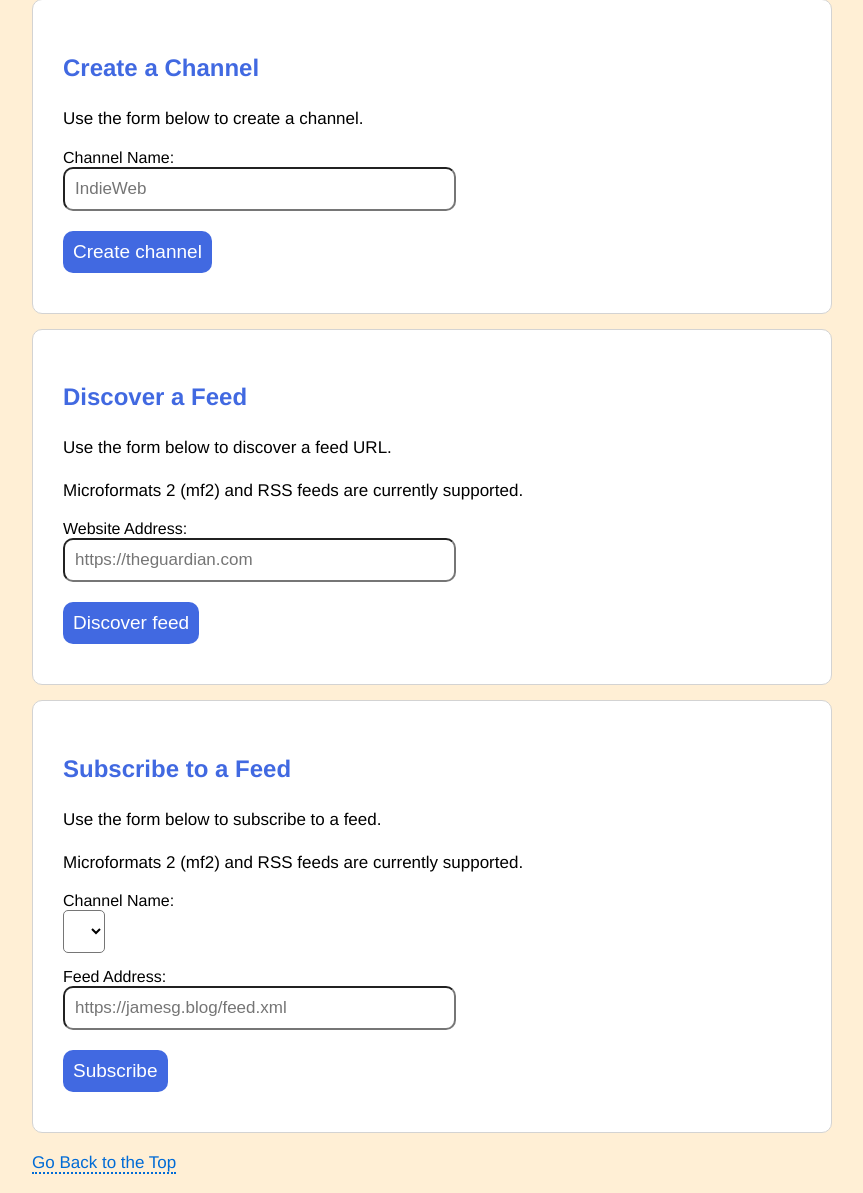
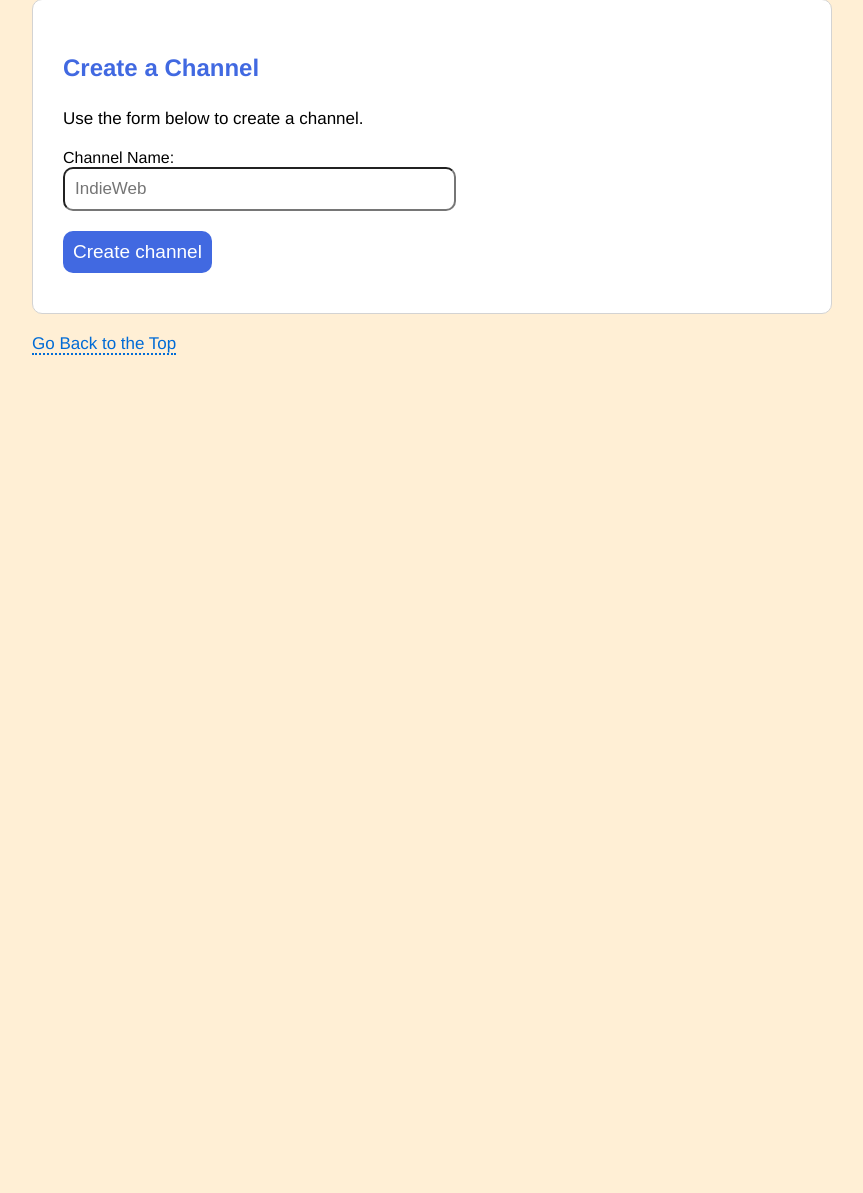
Before and after one commit to capjamesg/cinnamon, a Flask app: template templates/dashboard.html in a window 1280 px wide. Shown: the part 388-1581 px from the top of the page, without its empty margins (208-1071 px from the left). After the commit the page ends 743 px from the top, so only its background shows below. Run offline with Flask 2, Linux system fonts and the light colour scheme; the template is opened without the code that fills it, so the values that code supplies are empty.

Commit message:
create feed management page, update polling logic, update docs

```diff
--- a/actions.py
+++ b/actions.py
@@ -212,7 +212,7 @@ def create_follow():
         if cursor.fetchone():
             return jsonify({"error": "You are already following this feed in the {} channel.".format(request.form.get("channel"))}), 400
 
-        cursor.execute("INSERT INTO following VALUES(?, ?)", (request.form.get("channel"), request.form.get("url")))
+        cursor.execute("INSERT INTO following VALUES(?, ?)", (request.form.get("channel"), request.form.get("url").strip()))
 
         return {"type": "feed", "url": request.form.get("url")}
 
@@ -259,13 +259,13 @@ def remove_entry():
         for entry in request.args.getlist("entry"):
             with connection:
                 cursor = connection.cursor()
-                cursor.execute("DELETE FROM timeline WHERE channel = ? AND identifier = ?", (request.args.get("channel"), entry ))
+                cursor.execute("DELETE FROM timeline WHERE channel = ? AND uid = ?", (request.args.get("channel"), entry ))
 
                 return {"type": "remove_entry"}
     else:
         with connection:
             cursor = connection.cursor()
-            cursor.execute("DELETE FROM timeline WHERE channel = ? AND identifier = ?", (request.args.get("channel"), request.args.get("entry") ))
+            cursor.execute("DELETE FROM timeline WHERE channel = ? AND uid = ?", (request.args.get("channel"), request.args.get("entry") ))
 
             return {"type": "remove_entry"}
 
--- a/templates/base.html
+++ b/templates/base.html
@@ -14,13 +14,14 @@
       <a href="#main" class="accessibility_label">Skip to main content</a>
       <nav>
         {% if session.get("me") %}
-        <p><a href="/feeds">Microsub Dashboard</a></p>
+        <p><a href="/channels">Microsub Dashboard</a></p>
         {% else %}
         <p><a href="/">Microsub Dashboard</a></p>
         {% endif %}
         {% if session.get("me") %}
         <ul>
           <li>Logged in as {{ session.get("me").replace("https://", "").strip("/") }}</li>
+          <li><a href="/feeds">Feed Management</a></li>
           <li><a href="/logout">Logout</a></li>
         </ul>
         {% else %}
--- a/templates/dashboard.html
+++ b/templates/dashboard.html
@@ -4,7 +4,9 @@
 {% with messages = get_flashed_messages() %}
 {% if messages %}
 <section class="notification">
-  <p class="error">{{ messages[0] }}</p>
+  {% for message in messages %}
+    <p class="error">{{ message }}</p>
+  {% endfor %}
 </section>
 {% endif %}
 {% endwith %}
@@ -41,31 +43,4 @@
       <input type="hidden" name="action" id="action" value="channels" />
     </form>
 </section>
-<section class="content_box">
-  <h2>Discover a Feed</h2>
-  <p>Use the form below to discover a feed URL.</p>
-  <p>Microformats 2 (mf2) and RSS feeds are currently supported.</p>
-  <form action="/discover" method="POST">
-    <label for="discover">Website Address:</label><br>
-    <input id="discover" type="url" name="url" placeholder="https://theguardian.com" /><br>
-    <input type="submit" value="Discover feed" />
-  </form>
-</section>
-<section class="content_box">
-    <h2>Subscribe to a Feed</h2>
-    <p>Use the form below to subscribe to a feed.</p>
-    <p>Microformats 2 (mf2) and RSS feeds are currently supported.</p>
-    <form action="/feeds" method="POST">
-      <label for="channel">Channel Name:</label><br>
-      <select name="channel" id="channel">
-        {% for channel in channels %}
-          <option value="{{ channel[1] }}">{{ channel[0] }}</option>
-        {% endfor %}
-      </select><br>
-      <label for="url">Feed Address:</label><br>
-      <input id="url" type="url" name="url" placeholder="https://jamesg.blog/feed.xml" /><br>
-      <input type="submit" value="Subscribe" />
-      <input type="hidden" name="action" id="action" value="follow" />
-    </form>
-</section>
 {% endblock %}
```
Also changed, not shown: poll_feeds.py (+6 -15 lines), templates/feed_management.html (added, +40 -0 lines), README.md, screenshot.png (added).
